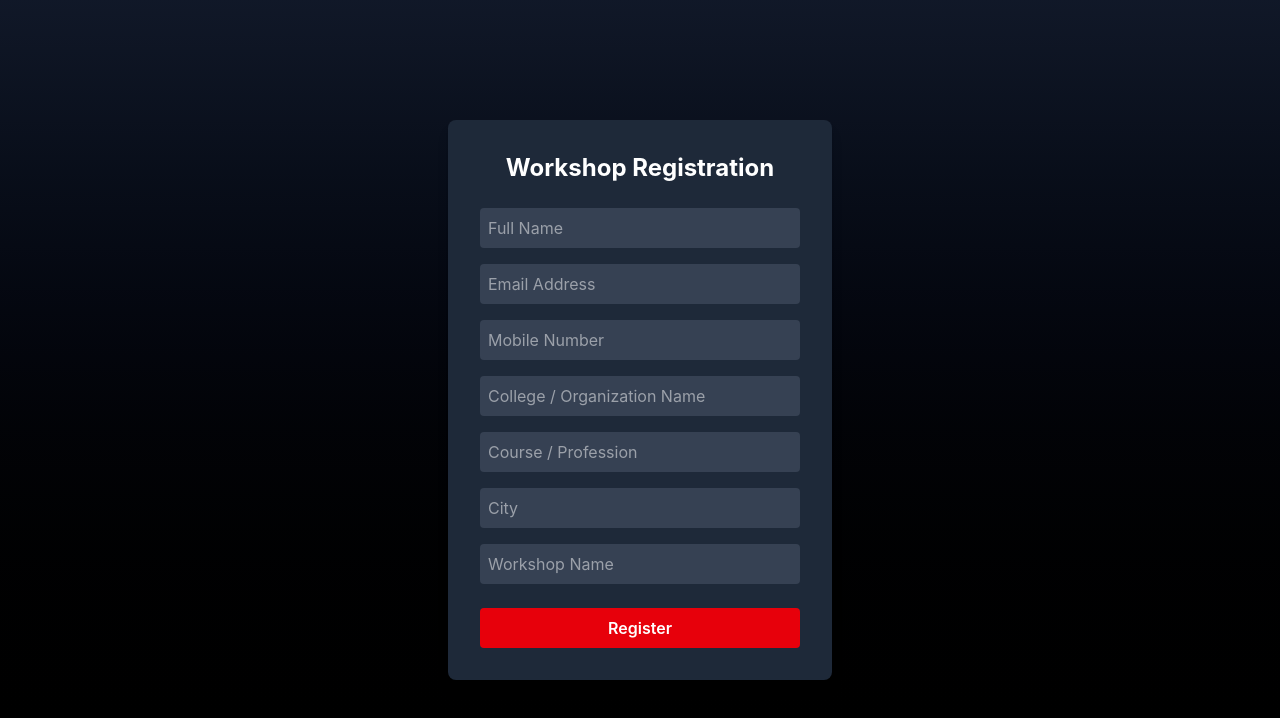
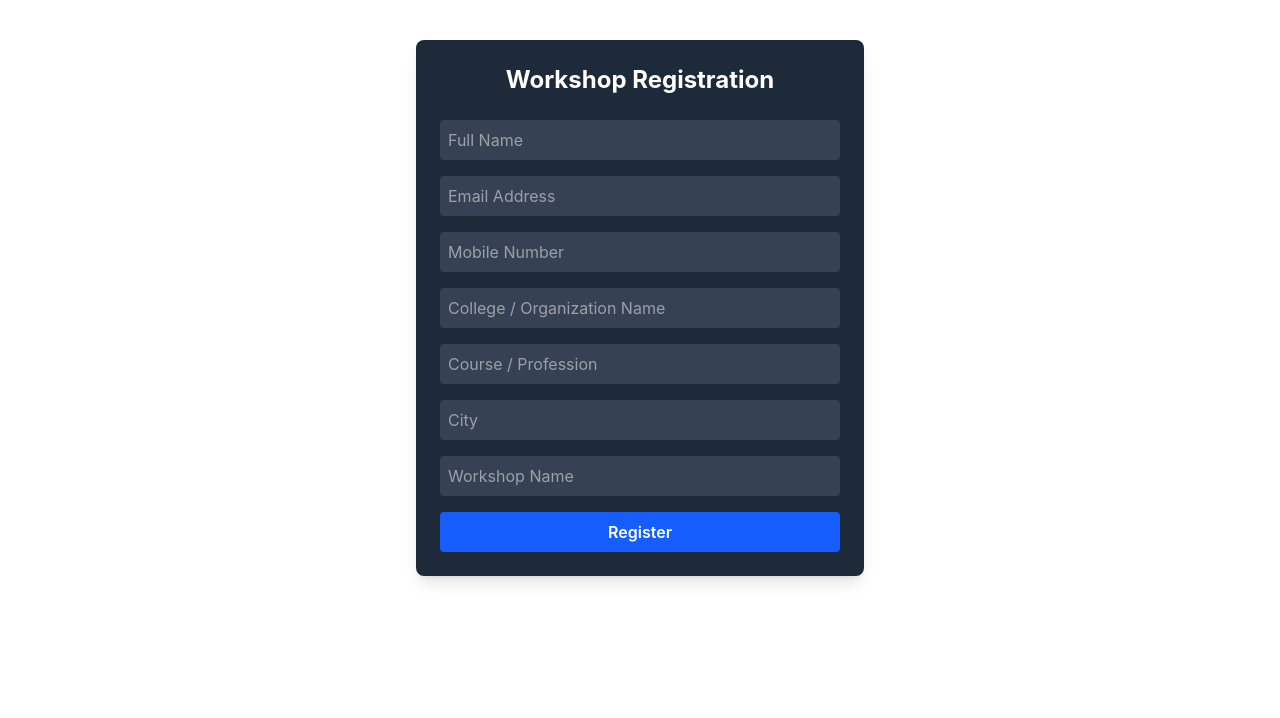
Before and after one commit to chaitanya-sonwane/mern-workshop, a React (Vite) app in the folder frontend/: page /register in a window 1280 px wide. Shown: the top 718 px of the page. Built offline with nearby package versions, Linux system fonts and the light colour scheme.

Commit message:
\`feat: Implement admin login functionality with axios\`

```diff
--- a/frontend/src/components/Login.jsx
+++ b/frontend/src/components/Login.jsx
@@ -1,60 +1,32 @@
-import React, { useState } from "react";
+import { useState } from "react";
+import axios from "axios";
 
 function Login() {
-  const [formData, setFormData] = useState({
-    email: "",
-    password: "",
-  });
+  const [email, setEmail] = useState("");
+  const [password, setPassword] = useState("");
 
-  const handleChange = (e) => {
-    setFormData({ ...formData, [e.target.name]: e.target.value });
-  };
-
-  const handleSubmit = (e) => {
+  const handleLogin = async (e) => {
     e.preventDefault();
-    console.log("User Logged In:", formData);
-    // yahan tum backend API call kar sakte ho
+    try {
+      const res = await axios.post("http://localhost:5000/login", { email, password });
+      if (res.data.role === "admin") {
+        alert("Admin login successful!");
+        window.location.href = "/admin-dashboard";
+      } else {
+        alert(res.data.message);
+      }
+    } catch {
+      alert("Login failed. Please try again.");
+    }
   };
 
   return (
-    <div className="flex items-center justify-center min-h-screen bg-gradient-to-b from-gray-900 to-black text-white">
-      <form
-        onSubmit={handleSubmit}
-        className="bg-gray-800 p-8 rounded-lg shadow-lg w-80"
-      >
-        <h2 className="text-2xl font-bold mb-6 text-center">Login</h2>
-
-        <input
-          type="email"
-          name="email"
-          placeholder="Email"
-          value={formData.email}
-          onChange={handleChange}
-          className="w-full p-2 mb-4 rounded bg-gray-700 focus:outline-none"
-        />
-
-        <input
-          type="password"
-          name="password"
-          placeholder="Password"
-          value={formData.password}
-          onChange={handleChange}
-          className="w-full p-2 mb-6 rounded bg-gray-700 focus:outline-none"
-        />
-
-        <button
-          type="submit"
-          className="w-full bg-red-600 hover:bg-red-700 py-2 rounded font-semibold"
-        >
-          Login
-        </button>
-
-        <p className="text-sm text-center mt-4">
-          Don’t have an account?{" "}
-          <a href="/register" className="text-red-500 hover:underline">
-            Register
-          </a>
-        </p>
+    <div className="login-container">
+      <h2>Admin Login</h2>
+      <form onSubmit={handleLogin}>
+        <input type="email" placeholder="Admin Email" value={email} onChange={(e) => setEmail(e.target.value)} />
+        <input type="password" placeholder="Password" value={password} onChange={(e) => setPassword(e.target.value)} />
+        <button type="submit">Login</button>
       </form>
     </div>
   );
--- a/frontend/src/components/Register.jsx
+++ b/frontend/src/components/Register.jsx
@@ -1,4 +1,5 @@
-import React, { useState } from "react";
+import { useState } from "react";
+import axios from "axios";
 
 function Register() {
   const [formData, setFormData] = useState({
@@ -13,51 +14,48 @@ function Register() {
 
   const [loading, setLoading] = useState(false);
 
-  // Handle input change
+  // ✅ Handle input change
   const handleChange = (e) => {
     setFormData({ ...formData, [e.target.name]: e.target.value });
   };
 
-  // Handle form submit
+  // ✅ Handle form submit
   const handleSubmit = async (e) => {
     e.preventDefault();
 
-    // ✅ Frontend validation
+    // Frontend validation
     if (!/^\d{10}$/.test(formData.mobile)) {
       alert("Mobile number must be exactly 10 digits");
       return;
     }
 
     setLoading(true);
+    try {
+      const res = await axios.post("http://localhost:5000/register", formData);
 
-    try {
-      const response = await fetch("http://localhost:5000/register", {
-        method: "POST",
-        headers: { "Content-Type": "application/json" },
-        body: JSON.stringify(formData),
-      });
-
-      const data = await response.json();
-      console.log("Response from backend:", data);
-      alert(data.message);
-    } catch (error) {
-      console.error("Error registering user:", error);
-      alert("Registration failed!");
+      if (res.status === 201) {
+        const u = res.data.user;
+        alert(`Registration Successful!
+Name: ${u.fullName}
+ID: WG${u._id.toString().slice(-4)}
+Workshop: ${u.workshopName}
+Date: ${new Date(u.registrationDate).toLocaleDateString()}
+Time: ${new Date(u.registrationDate).toLocaleTimeString()}`);
+      } else {
+        alert(res.data.message);
+      }
+    } catch (err) {
+      console.error(err);
+      alert("Error registering user. Please try again.");
+    } finally {
+      setLoading(false);
     }
-
-    setLoading(false);
   };
 
   return (
-    <div className="flex items-center justify-center min-h-screen bg-gradient-to-b from-gray-900 to-black text-white">
-      <form
-        onSubmit={handleSubmit}
-        className="bg-gray-800 p-8 rounded-lg shadow-lg w-96"
-      >
-        <h2 className="text-2xl font-bold mb-6 text-center">
-          Workshop Registration
-        </h2>
-
+    <div className="max-w-md mx-auto mt-10 p-6 bg-gray-800 text-white rounded-lg shadow-lg">
+      <h2 className="text-2xl font-bold mb-6 text-center">Workshop Registration</h2>
+      <form onSubmit={handleSubmit}>
         <input
           type="text"
           name="fullName"
@@ -67,7 +65,6 @@ function Register() {
           className="w-full p-2 mb-4 rounded bg-gray-700 focus:outline-none"
           required
         />
-
         <input
           type="email"
           name="email"
@@ -77,19 +74,16 @@ function Register() {
           className="w-full p-2 mb-4 rounded bg-gray-700 focus:outline-none"
           required
         />
-
         <input
           type="tel"
           name="mobile"
           placeholder="Mobile Number"
           value={formData.mobile}
           onChange={handleChange}
-          pattern="[0-9]{10}"
-          maxLength="10"
+          pattern="\d{10}"
           className="w-full p-2 mb-4 rounded bg-gray-700 focus:outline-none"
           required
         />
-
         <input
           type="text"
           name="organization"
@@ -99,7 +93,6 @@ function Register() {
           className="w-full p-2 mb-4 rounded bg-gray-700 focus:outline-none"
           required
         />
-
         <input
           type="text"
           name="profession"
@@ -109,7 +102,6 @@ function Register() {
           className="w-full p-2 mb-4 rounded bg-gray-700 focus:outline-none"
           required
         />
-
         <input
           type="text"
           name="city"
@@ -119,23 +111,19 @@ function Register() {
           className="w-full p-2 mb-4 rounded bg-gray-700 focus:outline-none"
           required
         />
-
         <input
           type="text"
           name="workshopName"
           placeholder="Workshop Name"
           value={formData.workshopName}
           onChange={handleChange}
-          className="w-full p-2 mb-6 rounded bg-gray-700 focus:outline-none"
+          className="w-full p-2 mb-4 rounded bg-gray-700 focus:outline-none"
           required
         />
-
         <button
           type="submit"
           disabled={loading}
-          className={`w-full py-2 rounded font-semibold ${
-            loading ? "bg-gray-600" : "bg-red-600 hover:bg-red-700"
-          }`}
+          className="w-full bg-blue-600 hover:bg-blue-700 p-2 rounded font-semibold"
         >
           {loading ? "Registering..." : "Register"}
         </button>
```
